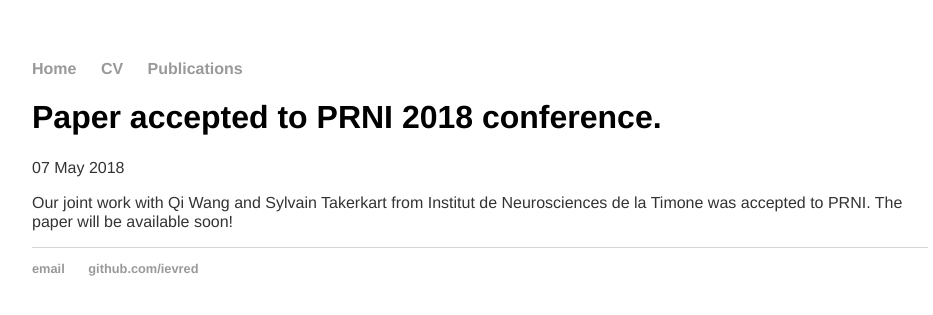
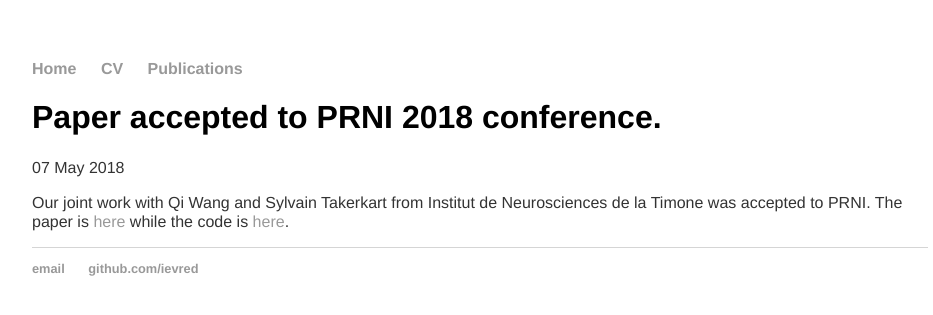
Before and after one commit to ievred/ievred.github.io, a Jekyll site: the page built from _posts/2018-05-07-Paper-accepted-to-PRNI.md, in a window 1280 px wide. Shown: the top 315 px of the page, without its empty margins (160-1093 px from the left). Built offline with Jekyll 4.4.1, drawn with Linux system fonts in a browser that asks for light colours.

Commit message:
Update 2018-05-07-Paper-accepted-to-PRNI.md

```diff
--- a/_posts/2018-05-07-Paper-accepted-to-PRNI.md
+++ b/_posts/2018-05-07-Paper-accepted-to-PRNI.md
@@ -3,4 +3,4 @@ layout: post
 title: "Paper accepted to PRNI 2018 conference."
 date: 2018-05-07
 ---
-Our joint work with Qi Wang and Sylvain Takerkart from Institut de Neurosciences de la Timone was accepted to PRNI. The paper will be available soon!
+Our joint work with Qi Wang and Sylvain Takerkart from Institut de Neurosciences de la Timone was accepted to PRNI. The paper is <a href="https://ieeexplore.ieee.org/document/8423953/">here</a> while the code is <a href="https://github.com/SylvainTakerkart/PRNI2018_TLp_bary">here</a>.
```
